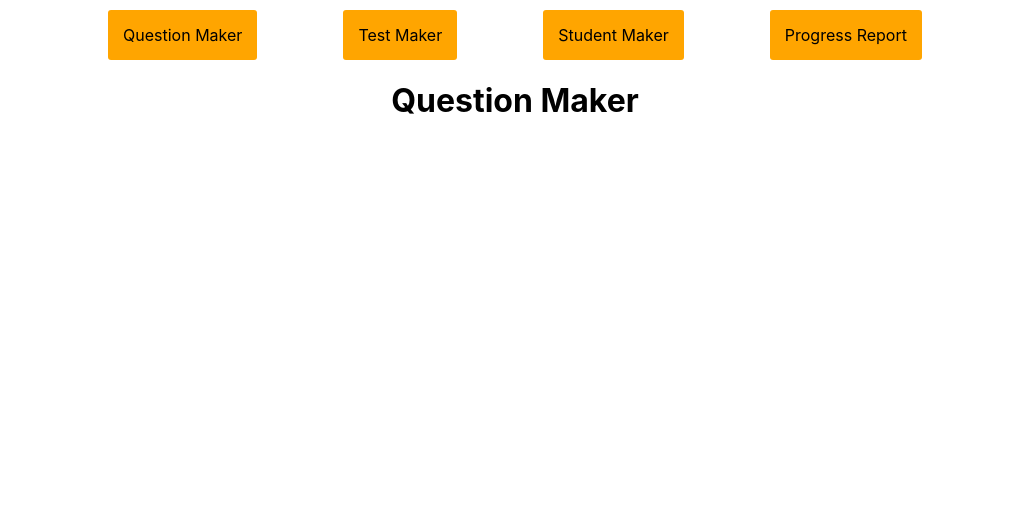
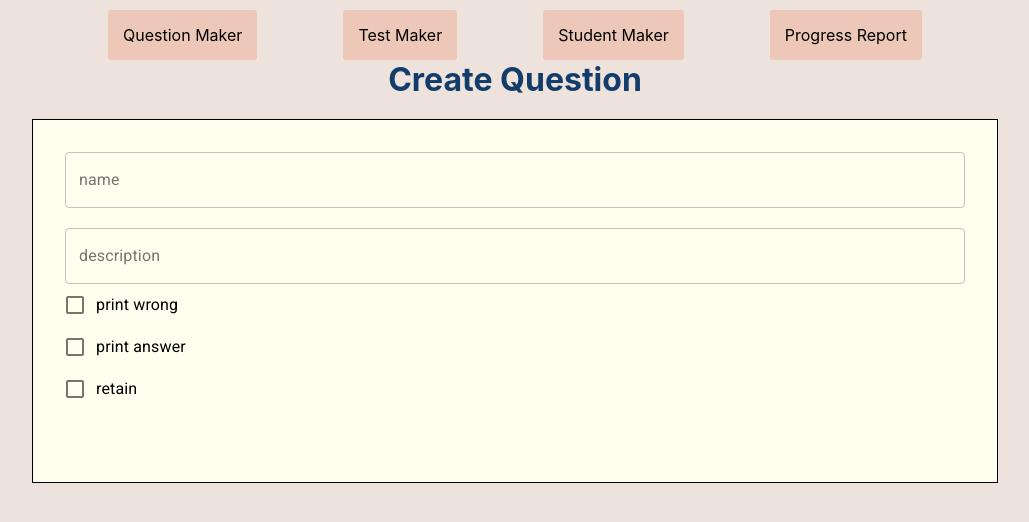
Before and after one commit to samphire/cobalt, a React (Create React App) app: page /optikonTest/q in a window 1280 px wide. Shown: the top 522 px of the page, without its empty margins (125-1154 px from the left). Built offline with nearby package versions, Linux system fonts and the light colour scheme.

Commit message:
nothing to say

```diff
--- a/src/App.css
+++ b/src/App.css
@@ -1,7 +1,13 @@
 .App {
+  /*text-align: center;*/
+}
+body{
+  background-color: #eee2dc;
+}
+h1{
   text-align: center;
+  color: #123c69;
 }
-
 .App-logo {
   height: 40vmin;
   pointer-events: none;
--- a/src/components/ProgressReport.css
+++ b/src/components/ProgressReport.css
@@ -5,12 +5,13 @@ table{
 
 li{
     display: flex;
-background-color: orange;
+background-color: #edc7b7;
     padding: 15px;
     border-radius: 3px;
     margin-top: 10px;
 
 }
+
 ul{
     display: flex;
     justify-content: space-around;
@@ -26,3 +27,10 @@ a{
     text-decoration: none;
     color: black;
 }
+
+#select{
+    width: 300px;
+    text-align: center;
+    margin: 20px auto 10px auto;
+
+}
--- a/src/components/ProgressReport.js
+++ b/src/components/ProgressReport.js
@@ -1,5 +1,5 @@
 import React, {useEffect, useState} from 'react';
-
+import {FormControl, Select, MenuItem, InputLabel} from "@mui/material";
 import Table from '@mui/material/Table';
 import TableBody from '@mui/material/TableBody';
 import TableCell from '@mui/material/TableCell';
@@ -17,15 +17,38 @@ import Box from '@mui/material/Box';
 
 export default function ProgressReport() {
     const [data, setData] = useState([]);
+    const [myClass, setClass] = useState(14);
 
     useEffect(async () => {
-        const result = await bob();
+        const result = await bob(myClass);
         setData(result);
     }, [])
+
+    const handleChange = async (e) => {
+        setClass(e.target.value);
+        const result = await bob(e.target.value);
+        setData(result);
+    };
 
     return (
         <>
             <h1>Progress Report</h1>
+            <div id='select'>
+                <FormControl >
+                    <InputLabel id="demo-simple-select-label">Class</InputLabel>
+                    <Select
+                        labelId="demo-simple-select-label"
+                        id="demo-simple-select"
+                        label="Age"
+                        value={myClass}
+                        onChange={handleChange}
+                    >
+                        <MenuItem value={14}>중등반</MenuItem>
+                        <MenuItem value={16}>고등반</MenuItem>
+
+                    </Select>
+                </FormControl>
+            </div>
             <TableContainer component={Paper}>
                 <Table sx={{maxWidth: 900, margin: 'auto'}} size="small" aria-label="a dense table">
                     <TableHead sx={{backgroundColor: "#444"}}>
@@ -45,7 +68,7 @@ export default function ProgressReport() {
                             return (
 
                                 <TableRow sx={{'&:last-child td, &:last-child th': {border: 0}}} key={item.id}>
-                                    <TableCell>{item.name}</TableCell>
+                                    <TableCell sx={{fontWeight: 800}}>{item.name}</TableCell>
                                     <TableCell>{item.numLearned}</TableCell>
                                     <TableCell>{item.numLearning}</TableCell>
                                     <TableCell>{item.avgRepnum > 0 ? item.avgRepnum : ''}</TableCell>
@@ -84,8 +107,8 @@ export default function ProgressReport() {
 }
 
 
-async function bob() {
-    let responseObj = await fetch('https://notborder.org/scopic/showProgress.php', {
+async function bob(myClass) {
+    let responseObj = await fetch('https://notborder.org/scopic/showProgress.php?classid=' + myClass, {
         method: 'GET',
         headers: {
             'Content-Type': 'text/plain'
--- a/src/components/Questionmaker.js
+++ b/src/components/Questionmaker.js
@@ -9,5 +9,70 @@ import {CloudUpload} from "@material-ui/icons";
 export default function Questionmaker() {
 
 
-    return <h1>Question Maker</h1>;
+    return (
+        <>
+        <h1>Create Question</h1>
+        <div id="container">
+
+            <TextField
+                id="textName"
+                className={'textInput'}
+                label={"name"}
+                variant={"outlined"}
+                name={"readerName"}
+            />
+            <br/><br/>
+            <TextField
+                id="textDesc"
+                className={'textInput'}
+                label={"description"}
+                variant={"outlined"}
+                name={"readerDesc"}
+            />
+            <br/>
+            <div id="options">
+                <FormControlLabel
+                    className={'checkBox'}
+                    control={
+                        <Checkbox
+                            id='pwrong'
+                            name="pwrong"
+                            defaultValue={0}
+                        />
+                    }
+                    label="print wrong"
+                />
+                <br/>
+                <FormControlLabel
+                    className={'checkBox'}
+                    control={
+                        <Checkbox
+                            id='panswer'
+                            name="panswer"
+                            defaultValue={0}
+                        />
+                    }
+                    label="print answer"
+                />
+                <br/>
+                <FormControlLabel
+                    className={'checkBox'}
+                    control={
+                        <Checkbox
+                            id='retain'
+                            name="retain"
+                            defaultValue={0}
+                        />
+                    }
+                    label="retain"
+                />
+                <br/>
+
+
+            </div>
+            <br/><br/>
+
+
+        </div>
+    </>);
 }
--- a/src/components/Studentmaker.css
+++ b/src/components/Studentmaker.css
@@ -5,3 +5,6 @@
     margin: 20px auto;
     padding: 2em;
 }
+h1{
+    margin: auto;
+}
--- a/src/components/Studentmaker.js
+++ b/src/components/Studentmaker.js
@@ -4,6 +4,11 @@ import './Studentmaker.css'
 import {DatePicker, MuiPickersUtilsProvider} from "@material-ui/pickers"
 import DateFnsUtils from "@date-io/date-fns";
 import Autocomplete from '@mui/material/Autocomplete'
+import Box from '@mui/material/Box';
+import InputLabel from '@mui/material/InputLabel';
+import MenuItem from '@mui/material/MenuItem';
+import FormControl from '@mui/material/FormControl';
+import Select from '@mui/material/Select';
 
 export default function Questionmaker() {
     const [startDate, setStartDate] = useState(new Date());
@@ -26,9 +31,11 @@ export default function Questionmaker() {
                     label={"name"}
                     variant={"outlined"}
                 />
-                <br/>
-                <MuiPickersUtilsProvider utils={DateFnsUtils}>
+                <br/><br/>
+                <div sx={{width: 500, float: 'left'}}>
+                    <MuiPickersUtilsProvider sx={{width: 200, float: 'left'} }utils={DateFnsUtils}>
                         <DatePicker
+                            sx={{width: 200, float: 'left'}}
                             disableFuture
                             autoOk
                             format='yyyy-MM-dd'
@@ -40,24 +47,56 @@ export default function Questionmaker() {
                         disablePortal
                         id="combo-box-demo"
                         options={["male", "female"]}
-                    sx={{width: 200}}
+                        sx={{width: 200, float: 'left'}}
                         renderInput={(params) => <TextField {...params} label="Sex"/>}
                     />
                     <br/>
+                </div>
+                <Box sx={{width: 300, float: 'right'}}>
+                    <FormControl fullWidth>
+                        <InputLabel id="demo-simple-select-label">Language</InputLabel>
+                        <Select
+                            labelId="demo-simple-select-label"
+                            id="demo-simple-select"
+                            label="Language"
+                        >
+                            <MenuItem value={1}>English</MenuItem>
+                            <MenuItem value={2}>Russian</MenuItem>
+                            <MenuItem value={3}>Chinese</MenuItem>
+                            <MenuItem value={4}>Korean</MenuItem>
+                        </Select>
+                    </FormControl>
+                </Box>
                 <TextField
                     id="mobile"
                     className={'textInput'}
                     label={"mobile"}
                     variant={"outlined"}
                 />
-                <br/>
+                <br/><br/>
                 <TextField
                     id="email"
                     className={'textInput'}
                     label={"email"}
                     variant={"outlined"}
                 />
-                <br/></div>
+                <br/><br/>
+                <TextField
+                    id="comment"
+                    className={'textInput'}
+                    label={"comment"}
+                    variant={"outlined"}
+                />
+                <br/><br/>
+                <TextField
+                    id="avatar"
+                    className={'textInput'}
+                    label={"avatar"}
+                    variant={"outlined"}
+                />
+                <br/><br/>
+
+            </div>
         </>
     )
 }
--- a/src/components/Testmaker.css
+++ b/src/components/Testmaker.css
@@ -1,6 +1,6 @@
 
 #TestmakerContainer{
-    background: ivory;
+    background: #fff3ed;
     text-align: center;
     padding: 2em;
     max-width: 900px;
@@ -9,7 +9,7 @@
 }
 .textInput{
     width: 100%;
-    color: blue;
+    color: #123c69;
     margin-left: 1em;
 }
 
--- a/src/components/Testmaker.js
+++ b/src/components/Testmaker.js
@@ -82,7 +82,7 @@ export default function Testmaker(props) {
     return (
         <>
             <h1>Create Test</h1>
-            <div id="TestmakerContainer">
+            <div id="container">
 
                 <TextField
                     id="textName"
@@ -158,7 +158,7 @@ export default function Testmaker(props) {
                 <Button
                     variant="contained"
                     startIcon={<CloudUpload/>}
-                    color="primary"
+                    color="secondary"
                     onClick={submit}
                 >
                     CREATE
```
Lines whose indentation alone changed are shown as unchanged.
